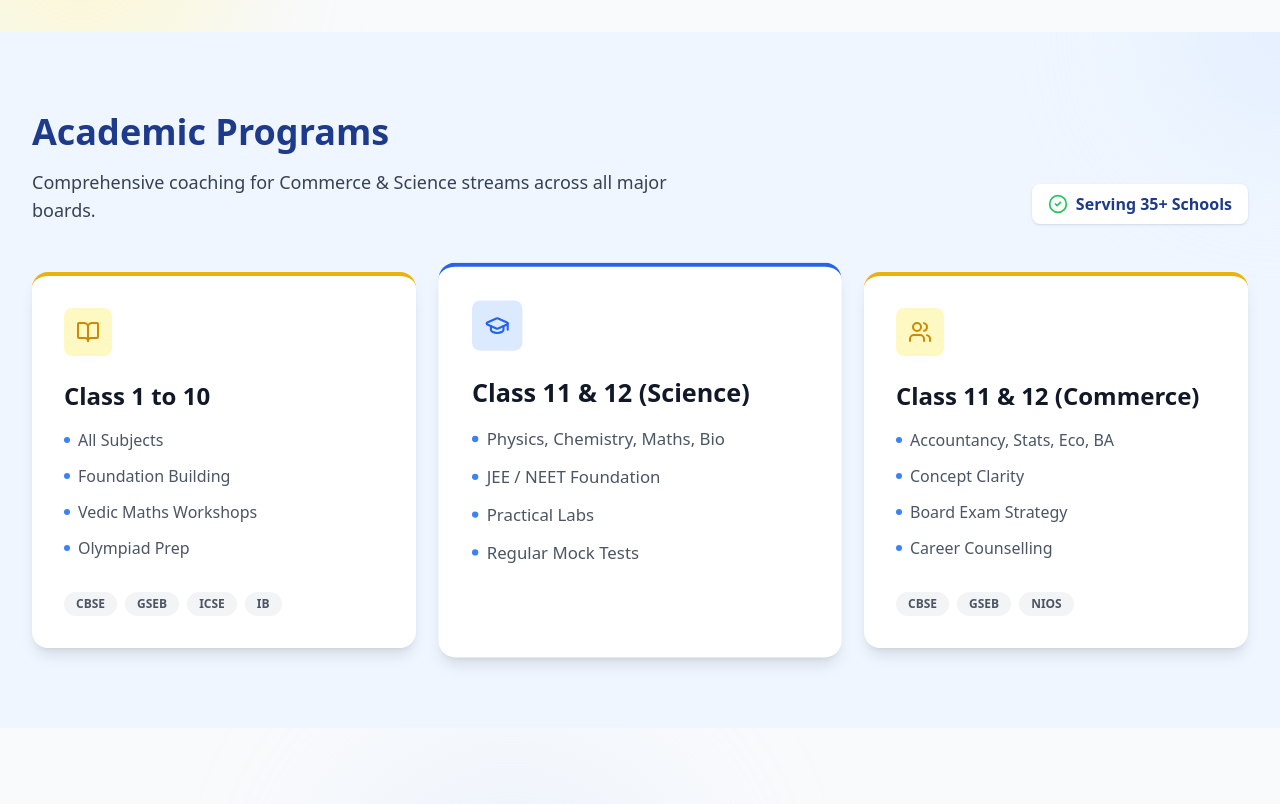
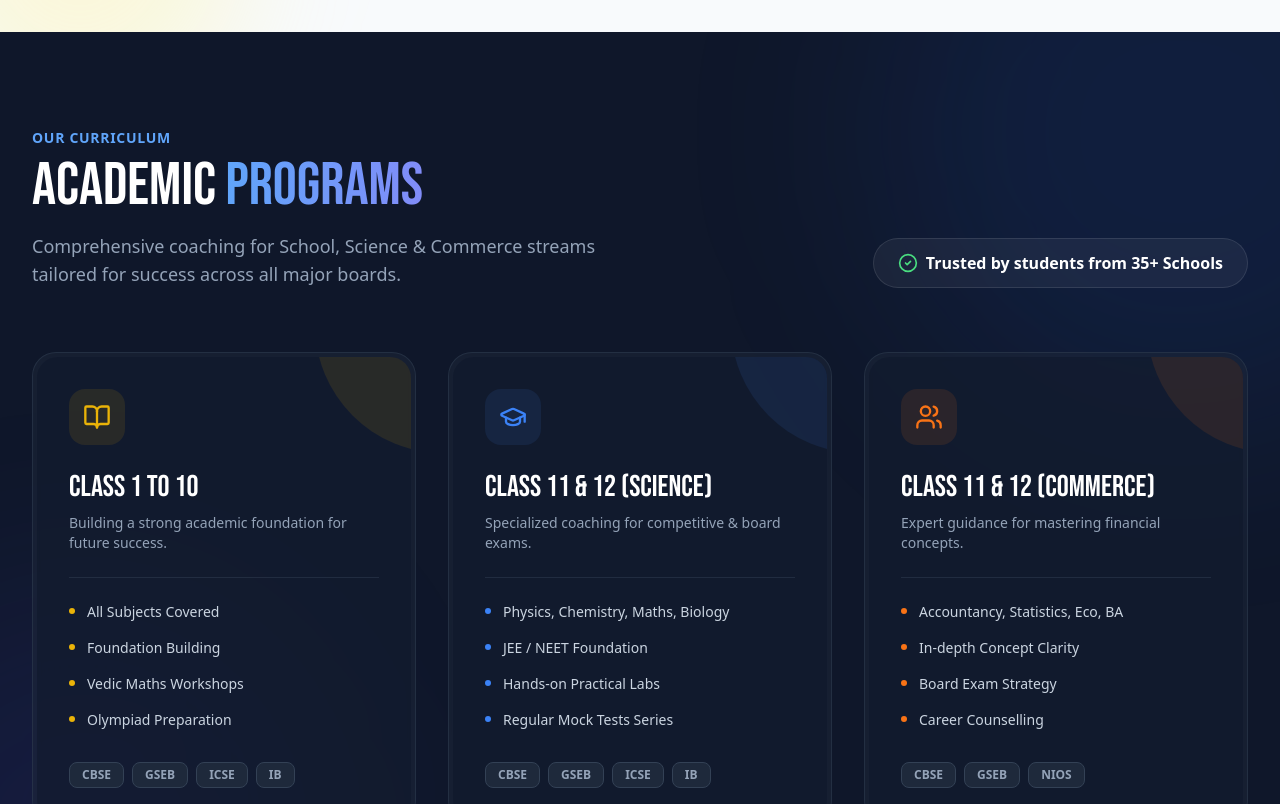
Before and after one commit to harshsutariya1/360_website, a React (Vite) app in the folder 360_website_1/: page / in a window 1280 px wide. Shown: the part 1640-2444 px from the top of the page. Built offline with nearby package versions, Linux system fonts and the light colour scheme.

Commit message:
feat: Enhance Courses component with dark theme, improved layout, and updated content for better user experience

```diff
--- a/360_website_1/src/components/Courses.jsx
+++ b/360_website_1/src/components/Courses.jsx
@@ -1,64 +1,59 @@
 import React from "react";
-import { CheckCircle2, BookOpen, GraduationCap, Users } from "lucide-react";
+import { CheckCircle2, BookOpen, GraduationCap, Users, ArrowRight } from "lucide-react";
 
 const Courses = () => {
   return (
-    <section id="courses" className="py-20 bg-blue-50 relative overflow-hidden">
-      <div className="absolute right-0 top-0 w-64 h-64 bg-blue-100 rounded-full blur-3xl opacity-50 -translate-y-1/2 translate-x-1/2"></div>
+    <section id="courses" className="py-24 bg-slate-900 relative overflow-hidden">
+      {/* Dark Theme Background Accents */}
+      <div className="absolute top-0 right-0 w-[600px] h-[600px] bg-blue-600/10 rounded-full blur-[100px] pointer-events-none translate-x-1/3 -translate-y-1/3"></div>
+      <div className="absolute bottom-0 left-0 w-[500px] h-[500px] bg-indigo-600/10 rounded-full blur-[100px] pointer-events-none -translate-x-1/3 translate-y-1/3"></div>
 
       <div className="max-w-7xl mx-auto px-4 sm:px-6 lg:px-8 relative z-10">
-        <div className="flex flex-col md:flex-row justify-between items-end mb-12">
+        <div className="flex flex-col md:flex-row justify-between items-end mb-16 gap-6">
           <div className="max-w-2xl">
-            <h2 className="text-3xl md:text-4xl font-bold text-blue-900 mb-4">
-              Academic Programs
+            <span className="text-blue-400 font-bold tracking-wider text-sm uppercase mb-2 block animate-fade-in-up">
+              Our Curriculum
+            </span>
+            <h2 className="text-5xl md:text-6xl font-bebas text-white mb-4 animate-fade-in-up animation-delay-150">
+              Academic <span className="text-transparent bg-clip-text bg-gradient-to-r from-blue-400 to-indigo-400">Programs</span>
             </h2>
-            <p className="text-lg text-gray-700">
-              Comprehensive coaching for Commerce & Science streams across all
-              major boards.
+            <p className="text-lg text-slate-400 animate-fade-in-up animation-delay-300 font-light max-w-xl">
+              Comprehensive coaching for School, Science & Commerce streams tailored for success across all major boards.
             </p>
           </div>
-          <div className="mt-4 md:mt-0">
-            <span className="inline-flex items-center gap-2 px-4 py-2 bg-white rounded-lg shadow text-blue-900 font-semibold">
-              <CheckCircle2 size={20} className="text-green-500" />
-              Serving 35+ Schools
+          <div className="animate-fade-in-up animation-delay-300">
+            <span className="inline-flex items-center gap-2 px-6 py-3 bg-white/5 backdrop-blur-md rounded-full border border-white/10 text-white font-semibold hover:bg-white/10 transition-colors">
+              <CheckCircle2 size={20} className="text-green-400" />
+              Trusted by students from 35+ Schools
             </span>
           </div>
         </div>
 
         <div className="grid md:grid-cols-3 gap-8">
-          {/* Card 1 */}
-          <div className="bg-white rounded-2xl shadow-lg overflow-hidden border-t-4 border-yellow-500 hover:-translate-y-2 transition-transform duration-300">
-            <div className="p-8">
-              <div className="bg-yellow-100 w-12 h-12 rounded-lg flex items-center justify-center mb-6">
-                <BookOpen className="text-yellow-600" size={24} />
+          {/* Card 1: Foundation */}
+          <div className="group bg-slate-800/50 backdrop-blur-sm rounded-3xl p-1 border border-slate-700/50 hover:border-blue-500/50 transition-all duration-300 hover:-translate-y-2">
+            <div className="h-full bg-slate-900/50 rounded-[1.3rem] p-8 flex flex-col relative overflow-hidden">
+              <div className="absolute top-0 right-0 w-32 h-32 bg-yellow-500/10 rounded-bl-full -mr-8 -mt-8 transition-transform group-hover:scale-110"></div>
+
+              <div className="w-14 h-14 bg-yellow-500/10 rounded-2xl flex items-center justify-center mb-6 text-yellow-500 group-hover:scale-110 transition-transform duration-300">
+                <BookOpen size={28} />
               </div>
-              <h3 className="text-2xl font-bold text-gray-900 mb-4">
-                Class 1 to 10
-              </h3>
-              <ul className="space-y-3 text-gray-600 mb-8">
-                <li className="flex items-center gap-2">
-                  <div className="w-1.5 h-1.5 bg-blue-500 rounded-full"></div>
-                  All Subjects
-                </li>
-                <li className="flex items-center gap-2">
-                  <div className="w-1.5 h-1.5 bg-blue-500 rounded-full"></div>
-                  Foundation Building
-                </li>
-                <li className="flex items-center gap-2">
-                  <div className="w-1.5 h-1.5 bg-blue-500 rounded-full"></div>
-                  Vedic Maths Workshops
-                </li>
-                <li className="flex items-center gap-2">
-                  <div className="w-1.5 h-1.5 bg-blue-500 rounded-full"></div>
-                  Olympiad Prep
-                </li>
+
+              <h3 className="text-3xl font-bebas text-white mb-2">Class 1 to 10</h3>
+              <p className="text-slate-400 text-sm mb-6 pb-6 border-b border-slate-700/50">Building a strong academic foundation for future success.</p>
+
+              <ul className="space-y-4 text-slate-300 mb-8 flex-grow">
+                {["All Subjects Covered", "Foundation Building", "Vedic Maths Workshops", "Olympiad Preparation"].map((item, i) => (
+                  <li key={i} className="flex items-start gap-3 text-sm">
+                    <span className="mt-1.5 w-1.5 h-1.5 bg-yellow-500 rounded-full flex-shrink-0"></span>
+                    {item}
+                  </li>
+                ))}
               </ul>
-              <div className="flex flex-wrap gap-2">
+
+              <div className="flex flex-wrap gap-2 mt-auto">
                 {["CBSE", "GSEB", "ICSE", "IB"].map((tag) => (
-                  <span
-                    key={tag}
-                    className="px-3 py-1 bg-gray-100 text-gray-600 text-xs font-bold rounded-full"
-                  >
+                  <span key={tag} className="px-3 py-1 bg-slate-800 text-slate-400 text-xs font-bold rounded-lg border border-slate-700">
                     {tag}
                   </span>
                 ))}
@@ -66,75 +61,68 @@
             </div>
           </div>
 
-          {/* Card 2 */}
-          <div className="bg-white rounded-2xl shadow-lg overflow-hidden border-t-4 border-blue-600 hover:-translate-y-2 transition-transform duration-300 transform scale-105 z-10">
-            <div className="p-8">
-              <div className="bg-blue-100 w-12 h-12 rounded-lg flex items-center justify-center mb-6">
-                <GraduationCap className="text-blue-600" size={24} />
+          {/* Card 2: Science */}
+          <div className="group bg-slate-800/50 backdrop-blur-sm rounded-3xl p-1 border border-slate-700/50 hover:border-blue-500/50 transition-all duration-300 hover:-translate-y-2">
+            <div className="h-full bg-slate-900/50 rounded-[1.3rem] p-8 flex flex-col relative overflow-hidden">
+              <div className="absolute top-0 right-0 w-32 h-32 bg-blue-500/10 rounded-bl-full -mr-8 -mt-8 transition-transform group-hover:scale-110"></div>
+
+              <div className="w-14 h-14 bg-blue-500/10 rounded-2xl flex items-center justify-center mb-6 text-blue-500 group-hover:scale-110 transition-transform duration-300">
+                <GraduationCap size={28} />
               </div>
-              <h3 className="text-2xl font-bold text-gray-900 mb-4">
-                Class 11 & 12 (Science)
-              </h3>
-              <ul className="space-y-3 text-gray-600 mb-8">
-                <li className="flex items-center gap-2">
-                  <div className="w-1.5 h-1.5 bg-blue-500 rounded-full"></div>
-                  Physics, Chemistry, Maths, Bio
-                </li>
-                <li className="flex items-center gap-2">
-                  <div className="w-1.5 h-1.5 bg-blue-500 rounded-full"></div>
-                  JEE / NEET Foundation
-                </li>
-                <li className="flex items-center gap-2">
-                  <div className="w-1.5 h-1.5 bg-blue-500 rounded-full"></div>
-                  Practical Labs
-                </li>
-                <li className="flex items-center gap-2">
-                  <div className="w-1.5 h-1.5 bg-blue-500 rounded-full"></div>
-                  Regular Mock Tests
-                </li>
+
+              <h3 className="text-3xl font-bebas text-white mb-2">Class 11 & 12 (Science)</h3>
+              <p className="text-slate-400 text-sm mb-6 pb-6 border-b border-slate-700/50">Specialized coaching for competitive & board exams.</p>
+
+              <ul className="space-y-4 text-slate-300 mb-8 flex-grow">
+                {["Physics, Chemistry, Maths, Biology", "JEE / NEET Foundation", "Hands-on Practical Labs", "Regular Mock Tests Series"].map((item, i) => (
+                  <li key={i} className="flex items-start gap-3 text-sm">
+                    <span className="mt-1.5 w-1.5 h-1.5 bg-blue-500 rounded-full flex-shrink-0"></span>
+                    {item}
+                  </li>
+                ))}
               </ul>
-            </div>
-          </div>
 
-          {/* Card 3 */}
-          <div className="bg-white rounded-2xl shadow-lg overflow-hidden border-t-4 border-yellow-500 hover:-translate-y-2 transition-transform duration-300">
-            <div className="p-8">
-              <div className="bg-yellow-100 w-12 h-12 rounded-lg flex items-center justify-center mb-6">
-                <Users className="text-yellow-600" size={24} />
-              </div>
-              <h3 className="text-2xl font-bold text-gray-900 mb-4">
-                Class 11 & 12 (Commerce)
-              </h3>
-              <ul className="space-y-3 text-gray-600 mb-8">
-                <li className="flex items-center gap-2">
-                  <div className="w-1.5 h-1.5 bg-blue-500 rounded-full"></div>
-                  Accountancy, Stats, Eco, BA
-                </li>
-                <li className="flex items-center gap-2">
-                  <div className="w-1.5 h-1.5 bg-blue-500 rounded-full"></div>
-                  Concept Clarity
-                </li>
-                <li className="flex items-center gap-2">
-                  <div className="w-1.5 h-1.5 bg-blue-500 rounded-full"></div>
-                  Board Exam Strategy
-                </li>
-                <li className="flex items-center gap-2">
-                  <div className="w-1.5 h-1.5 bg-blue-500 rounded-full"></div>
-                  Career Counselling
-                </li>
-              </ul>
-              <div className="flex flex-wrap gap-2">
-                {["CBSE", "GSEB", "NIOS"].map((tag) => (
-                  <span
-                    key={tag}
-                    className="px-3 py-1 bg-gray-100 text-gray-600 text-xs font-bold rounded-full"
-                  >
+              <div className="flex flex-wrap gap-2 mt-auto">
+                {["CBSE", "GSEB", "ICSE", "IB"].map((tag) => (
+                  <span key={tag} className="px-3 py-1 bg-slate-800 text-slate-400 text-xs font-bold rounded-lg border border-slate-700">
                     {tag}
                   </span>
                 ))}
               </div>
             </div>
           </div>
+
+          {/* Card 3: Commerce */}
+          <div className="group bg-slate-800/50 backdrop-blur-sm rounded-3xl p-1 border border-slate-700/50 hover:border-yellow-500/50 transition-all duration-300 hover:-translate-y-2">
+            <div className="h-full bg-slate-900/50 rounded-[1.3rem] p-8 flex flex-col relative overflow-hidden">
+              <div className="absolute top-0 right-0 w-32 h-32 bg-orange-500/10 rounded-bl-full -mr-8 -mt-8 transition-transform group-hover:scale-110"></div>
+
+              <div className="w-14 h-14 bg-orange-500/10 rounded-2xl flex items-center justify-center mb-6 text-orange-500 group-hover:scale-110 transition-transform duration-300">
+                <Users size={28} />
+              </div>
+
+              <h3 className="text-3xl font-bebas text-white mb-2">Class 11 & 12 (Commerce)</h3>
+              <p className="text-slate-400 text-sm mb-6 pb-6 border-b border-slate-700/50">Expert guidance for mastering financial concepts.</p>
+
+              <ul className="space-y-4 text-slate-300 mb-8 flex-grow">
+                {["Accountancy, Statistics, Eco, BA", "In-depth Concept Clarity", "Board Exam Strategy", "Career Counselling"].map((item, i) => (
+                  <li key={i} className="flex items-start gap-3 text-sm">
+                    <span className="mt-1.5 w-1.5 h-1.5 bg-orange-500 rounded-full flex-shrink-0"></span>
+                    {item}
+                  </li>
+                ))}
+              </ul>
+
+              <div className="flex flex-wrap gap-2 mt-auto">
+                {["CBSE", "GSEB", "NIOS"].map((tag) => (
+                  <span key={tag} className="px-3 py-1 bg-slate-800 text-slate-400 text-xs font-bold rounded-lg border border-slate-700">
+                    {tag}
+                  </span>
+                ))}
+              </div>
+            </div>
+          </div>
+
         </div>
       </div>
     </section>
```
